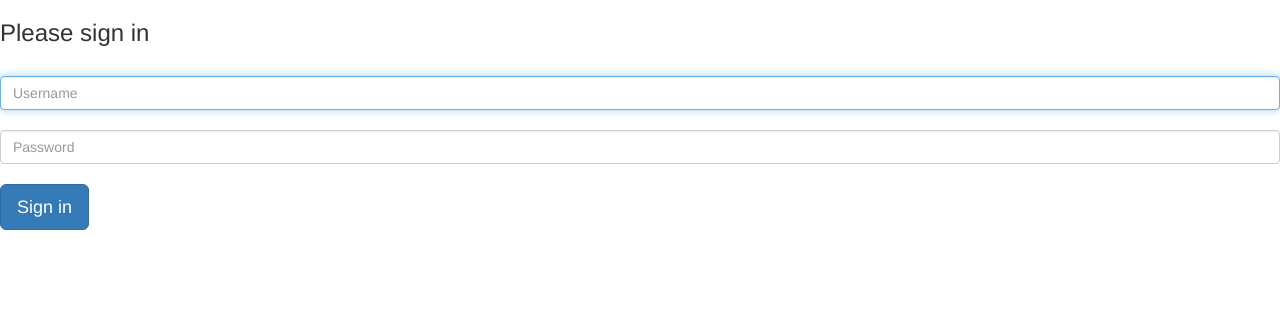
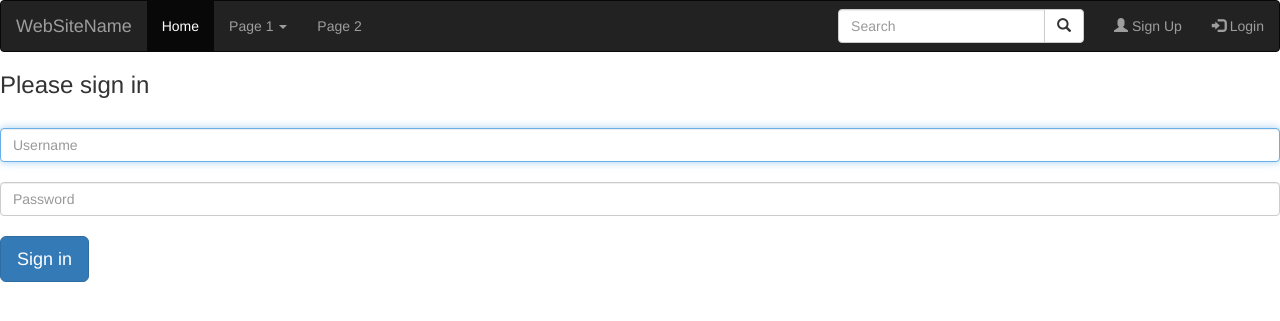
Before and after one commit to chilaa/news, a Symfony app: template templates/security/login.html.twig in a window 1280 px wide. Shown: the top 321 px of the page. Run offline with Twig, Linux system fonts and the light colour scheme; the template is opened without the code that fills it, so the values that code supplies are empty; some libraries are stand-ins or nearby versions.

```diff
--- a/composer.json
+++ b/composer.json
@@ -15,6 +15,7 @@
         "symfony/orm-pack": "^1.0",
         "symfony/security-bundle": "4.2.*",
         "symfony/twig-bundle": "4.2.*",
+        "symfony/validator": "4.2.*",
         "symfony/yaml": "4.2.*"
     },
     "config": {
--- a/src/Controller/SecurityController.php
+++ b/src/Controller/SecurityController.php
@@ -10,7 +10,7 @@ use Symfony\Component\Security\Http\Authentication\AuthenticationUtils;
 class SecurityController extends AbstractController
 {
     /**
-     * @Route("/login", name="app_login")
+     * @Route("/login", name="login")
      */
     public function login(AuthenticationUtils $authenticationUtils): Response
     {
--- a/src/Migrations/Version20190218132525.php
+++ b/src/Migrations/Version20190219090115.php
@@ -10,7 +10,7 @@ use Doctrine\Migrations\AbstractMigration;
 /**
  * Auto-generated Migration: Please modify to your needs!
  */
-final class Version20190218132525 extends AbstractMigration
+final class Version20190219090115 extends AbstractMigration
 {
     public function getDescription() : string
     {
--- a/src/Security/UserAuthenticator.php
+++ b/src/Security/UserAuthenticator.php
@@ -38,7 +38,7 @@ class UserAuthenticator extends AbstractFormLoginAuthenticator
 
     public function supports(Request $request)
     {
-        return 'app_login' === $request->attributes->get('_route')
+        return 'login' === $request->attributes->get('_route')
             && $request->isMethod('POST');
     }
 
@@ -91,6 +91,6 @@ class UserAuthenticator extends AbstractFormLoginAuthenticator
 
     protected function getLoginUrl()
     {
-        return $this->urlGenerator->generate('app_login');
+        return $this->urlGenerator->generate('login');
     }
 }
--- a/templates/base.html.twig
+++ b/templates/base.html.twig
@@ -2,6 +2,9 @@
 <html>
 <head>
     <meta charset="UTF-8">
+    <meta name="viewport" content="width=device-width, initial-scale=1">
+
+    {#<link rel="stylesheet" href="https://maxcdn.bootstrapcdn.com/bootstrap/3.4.0/css/bootstrap.min.css">#}
     <link rel="stylesheet" href="https://maxcdn.bootstrapcdn.com/bootstrap/3.4.0/css/bootstrap.min.css">
     <script src="https://ajax.googleapis.com/ajax/libs/jquery/3.3.1/jquery.min.js"></script>
     <script src="https://maxcdn.bootstrapcdn.com/bootstrap/3.4.0/js/bootstrap.min.js"></script>
@@ -10,6 +13,55 @@
     {% block stylesheets %}{% endblock %}
 </head>
 <body>
+<nav class="navbar navbar-inverse">
+    <div class="container-fluid">
+        <div class="navbar-header">
+            <a class="navbar-brand" href="#">WebSiteName</a>
+        </div>
+        <ul class="nav navbar-nav">
+            <li class="active"><a href="{{ path('home') }}">Home</a></li>
+            <li class="dropdown"><a class="dropdown-toggle" data-toggle="dropdown" href="#">Page 1 <span
+                            class="caret"></span></a>
+                <ul class="dropdown-menu">
+                    <li><a href="#">Page 1-1</a></li>
+                    <li><a href="#">Page 1-2</a></li>
+                    <li><a href="#">Page 1-3</a></li>
+                </ul>
+            </li>
+            <li><a href="#">Page 2</a></li>
+        </ul>
+
+        <ul class="nav navbar-nav navbar-right" >
+            <form class="navbar-form navbar-left" action="">
+                <div class="input-group">
+                    <input type="text" class="form-control" placeholder="Search" name="search">
+                    <div class="input-group-btn">
+                        <button class="btn btn-default" type="submit">
+                            <i class="glyphicon glyphicon-search"></i>
+                        </button>
+                    </div>
+                </div>
+            </form>
+            {% if app.user %}
+
+                <li class="dropdown"><a style="color: powderblue"   class="dropdown-toggle" data-toggle="dropdown" href="#">{{ app.user.username }}<span
+                                class="caret"></span></a>
+                    <ul class="dropdown-menu">
+                        <li><a href="#">Profile</a></li>
+                        <li><a href="#">thing</a></li>
+                        <li><a href="#">Page 1-3</a></li>
+                    </ul>
+                </li>
+
+                <li ><a style="color: red" href="{{ path("logout") }}">Log out</a></li>
+            {% else %}
+                <li><a href="{{ path('register') }}"><span class="glyphicon glyphicon-user"></span> Sign Up</a></li>
+                <li><a href="{{ path('login') }}"><span class="glyphicon glyphicon-log-in"></span> Login</a></li>
+            {% endif %}
+        </ul>
+    </div>
+</nav>
+
 {% block body %}{% endblock %}
 {% block javascripts %}{% endblock %}
 </body>
--- a/templates/security/login.html.twig
+++ b/templates/security/login.html.twig
@@ -5,6 +5,7 @@
 {% block body %}
 <form method="post">
     {% if error %}
+
         <div class="alert alert-danger">{{ error.messageKey|trans(error.messageData, 'security') }}</div>
     {% endif %}
 
@@ -18,8 +19,7 @@
     <br>
 
     <input type="hidden" name="_csrf_token"
-           value="{{ csrf_token('authenticate') }}"
-    >
+           value="{{ csrf_token('authenticate') }}" >
 
     {#
         Uncomment this section and add a remember_me option below your firewall to activate remember me functionality.
```
Also changed, not shown: src/Controller/DefaultController.php (+11 -0 lines), src/Controller/RegistrationController.php (added, +53 -0 lines), src/Entity/User.php (+8 -0 lines), src/Form/RegistrationFormType.php (added, +44 -0 lines), templates/article/home.html.twig (+16 -10 lines), templates/registration/register.html.twig (added, +21 -0 lines), 4 other files. Lines whose indentation alone changed are shown as unchanged.
